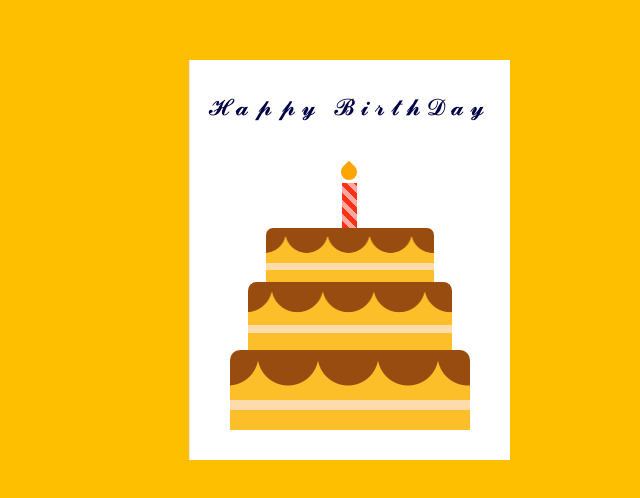
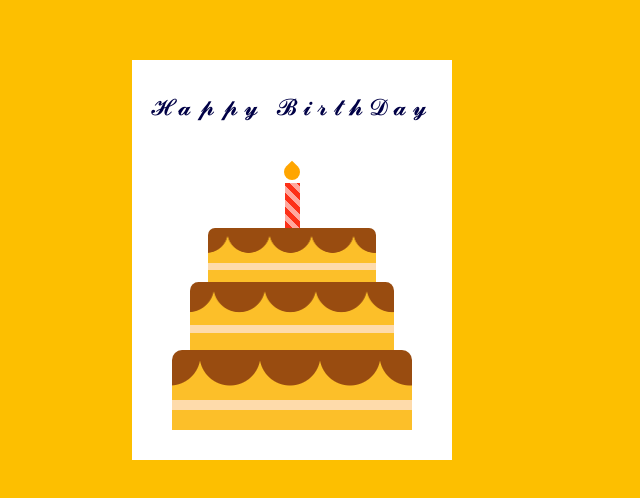
Before and after one commit to santoshmishra6/birthday-card, a plain HTML site: page index.html in a window 1280 px wide. Shown: the part 140-638 px from the top of the page, without its empty margins (451-1091 px from the left). Drawn offline with Linux system fonts and the light colour scheme.

Commit message:
changes something

```diff
--- a/style.css
+++ b/style.css
@@ -5,14 +5,19 @@
   font-family: "Poppins", sans-serif;
 }
 
+html,
 body {
   background-color: #fdbf00;
+  height: 100%;
+  display: flex;
+  justify-content: center;
+  align-items: center;
 }
 
 .card {
   width: 640px;
   height: 400px;
-  position: absolute;
+  position: relative;
   margin: auto;
   left: 0;
   right: 0;
@@ -21,6 +26,7 @@ body {
   -webkit-perspective: 1200px;
   perspective: 1200px;
   transition: 1s;
+  margin-right: 115px;
 }
 
 .card:hover {
```
Also changed, not shown: index.html (+0 -1 lines).
